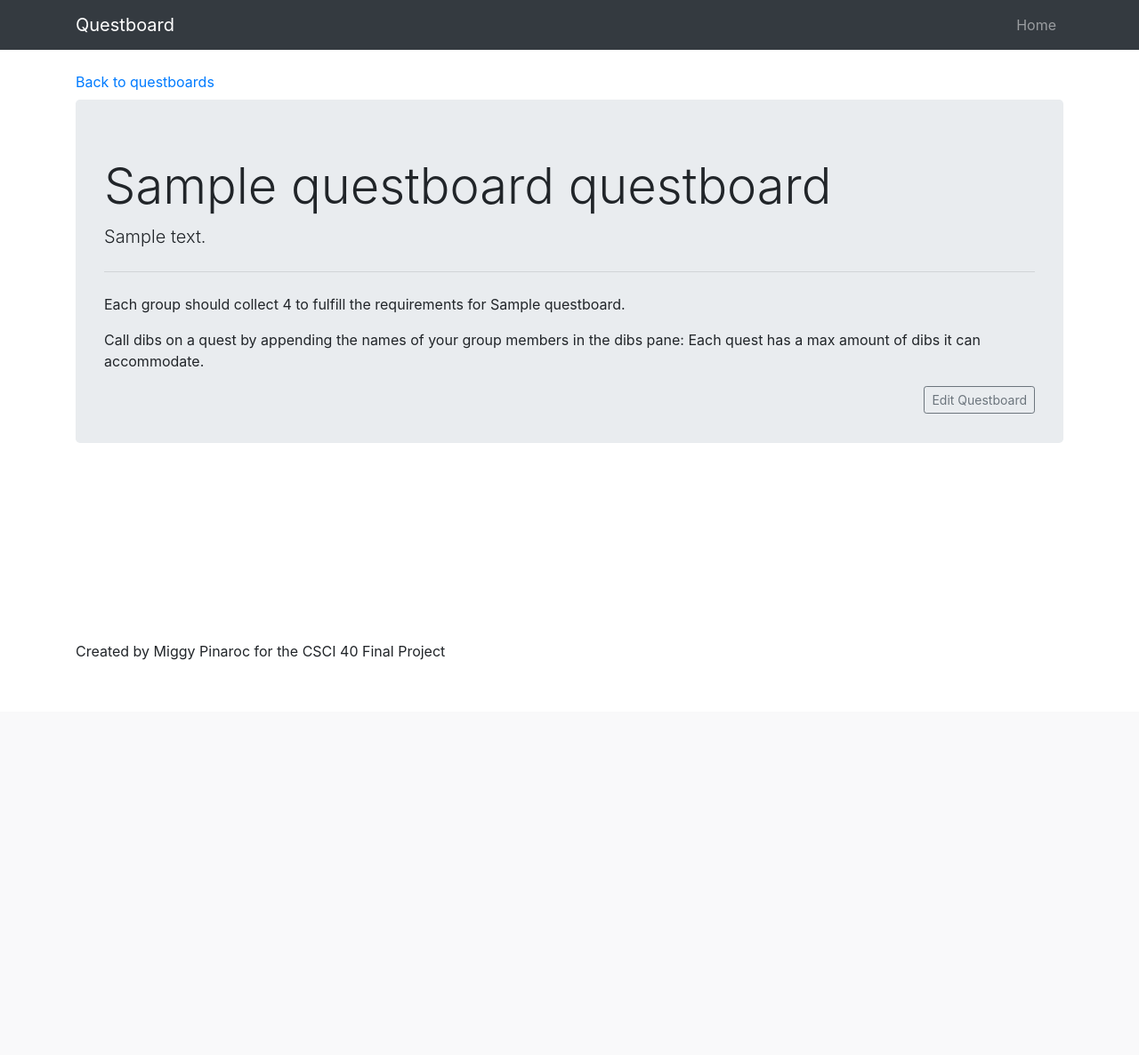
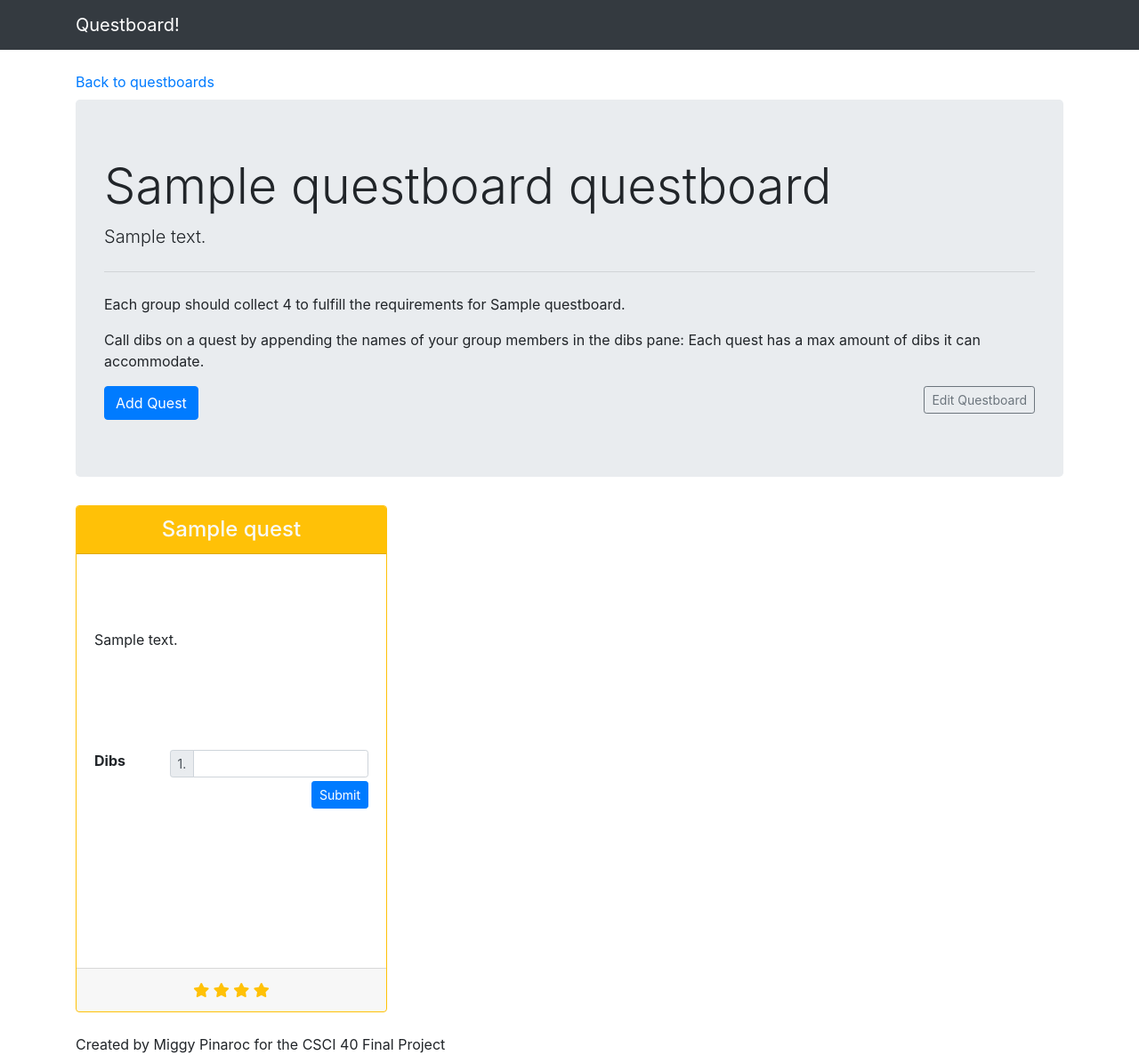
Before and after one commit to lrnzpn/questboard, a Django app: a page that uses templates/base.html in a window 1280 px wide. Shown: the whole page at 89% size. Before the commit the page ends 742 px from the top, so only its background shows below. Run offline with Django 3.2, Linux system fonts and the light colour scheme; tables that the repository leaves empty hold one stand-in row (values such as "Sample post"); some libraries are stand-ins or nearby versions.

Commit message:
added Create and Read for Quests, created card views for rendered quest

```diff
--- a/main/admin.py
+++ b/main/admin.py
@@ -3,3 +3,4 @@ from .models import *
 
 # Register your models here.
 admin.site.register(Questboard)
+admin.site.register(Quest)
--- a/main/forms.py
+++ b/main/forms.py
@@ -27,7 +27,13 @@ class QuestForm(forms.Form):
     stars = forms.IntegerField(label="Stars", min_value=1, max_value=7,
                                widget= forms.NumberInput
                            (attrs={'class':'form-control mb-3'}))
+    is_for_everyone = forms.BooleanField(label="Is the quest for everyone? (tick the box if yes):",
+                                         required=False)
+    slots = forms.IntegerField(label="Number of slots", required=False,
+                               min_value=0, max_value=7,
+                               widget= forms.NumberInput
+                           (attrs={'class':'form-control mb-3'}))
 
     class Meta:
         model = Questboard
-        fields = "__all__"
+        fields = ['name', 'description', 'stars', 'is_for_everyone', 'slots']
--- a/main/urls.py
+++ b/main/urls.py
@@ -7,5 +7,5 @@ urlpatterns = [
     path('', homepage, name='homepage'),
     path('new_questboard/', new_questboard, name="new_questboard"),
     path('questboards/', all_questboards, name="questboards"),
-    path('questboard/<str:slug>', view_questboard, name="view_questboard")
+    path('questboard/<str:slug>', view_questboard, name="view_questboard"),
 ]
--- a/main/views.py
+++ b/main/views.py
@@ -1,7 +1,7 @@
 from django.shortcuts import render, redirect
 
-from .forms import QuestboardForm
-from .models import Questboard
+from .forms import QuestboardForm, QuestForm
+from .models import Questboard, Quest
 
 # Create your views here.
 def homepage(response):
@@ -38,55 +38,32 @@ def view_questboard(response, slug):
     qb = Questboard.objects.get(slug=slug)
 
     if response.method == 'POST':
-        qb.name = response.POST.get('name')
-        qb.description = response.POST.get('description')
-        qb.required_stars = response.POST.get('required_stars')
-        qb.save()
-        return redirect('view_questboard', slug=qb.slug)
+        quest_form = QuestForm(response.POST)
+        if response.POST.get('update'):
+            qb.name = response.POST.get('qbName')
+            qb.description = response.POST.get('qbDescription')
+            qb.required_stars = response.POST.get('required_stars')
+            qb.save()
+            return redirect('view_questboard', slug=qb.slug)
+        elif quest_form.is_valid() and response.POST.get('addQuest'):
+            quest = Quest()
+            quest.questboard = qb
+            quest.name = quest_form.cleaned_data['name']
+            quest.description = quest_form.cleaned_data['description']
+            quest.stars = response.POST.get('stars')
+            quest.is_for_everyone = quest_form.cleaned_data['is_for_everyone']
+            quest.slots = response.POST.get('slots')
+            quest.save()
+            return redirect('view_questboard', slug=qb.slug)
+
+    else:
+        quest_form = QuestForm()
+
+    quests = Quest.objects.filter(questboard_id=qb.id)
 
     context = {
-        'questboard': qb
+        'questboard': qb,
+        'quest_form':quest_form,
+        'quests': quests
     }
     return render(response, "pages/questboard/questboard.html", context)
-
-def all_quests(response):
-    # qb = Questboard.objects.all()
-    # context = {
-    #     'questboards': qb
-    # }
-    return render(response, "pages/questboard/questboards.html", context)
-
-
-def new_quest(response):
-    # if response.method == 'POST':
-    #     form = QuestboardForm(response.POST)
-    #     if form.is_valid():
-    #         qb = Questboard()
-    #         qb.name = form.cleaned_data['name']
-    #         qb.description = form.cleaned_data['description']
-    #         qb.required_stars = form.cleaned_data['required_stars']
-    #         qb.save()
-    #         return redirect('view_questboard', slug=qb.slug)
-    # else:
-    #     form = QuestboardForm()
-
-    # context = {
-    #     'form': form,
-    # }
-    return render(response, "pages/questboard/new_questboard.html", context)
-
-
-def view_quest(response, slug):
-    # qb = Questboard.objects.get(slug=slug)
-
-    # if response.method == 'POST':
-    #     qb.name = response.POST.get('name')
-    #     qb.description = response.POST.get('description')
-    #     qb.required_stars = response.POST.get('required_stars')
-    #     qb.save()
-    #     return redirect('view_questboard', slug=qb.slug)
-
-    # context = {
-    #     'questboard': qb
-    # }
-    return render(response, "pages/questboard/questboard.html", context)
--- a/static/css/questboard.css
+++ b/static/css/questboard.css
@@ -0,0 +1,7 @@
+.card-desc-min-height {
+    min-height: 200px;
+}
+
+.card-dibs-min-height {
+    min-height: 225px;
+}
--- /dev/null
+++ b/static/js/script.js
@@ -0,0 +1,13 @@
+var cb = document.getElementById("id_is_for_everyone");
+var slot = document.getElementById("addQuestForm").lastElementChild;
+var slotField = document.getElementById("id_slots");
+
+cb.addEventListener("change", function() {
+    if(cb.checked == true) {
+        slot.style.display = "none";
+        slotField.value = 0;
+    } else {
+        slot.style.display = "block";
+        slotField.value = "";
+    }
+})
--- a/templates/base.html
+++ b/templates/base.html
@@ -11,6 +11,7 @@
     <link rel="stylesheet" href="https://cdnjs.cloudflare.com/ajax/libs/font-awesome/5.15.2/css/all.min.css" integrity="sha512-HK5fgLBL+xu6dm/Ii3z4xhlSUyZgTT9tuc/hSrtw6uzJOvgRr2a9jyxxT1ely+B+xFAmJKVSTbpM/CuL7qxO8w==" crossorigin="anonymous" />
     {% block stylesheets %}{% endblock stylesheets %}
     <title>{% block title %} {% endblock %} | Questboard </title>
+
 </head>
 <body>
     <header class= "site-header">
@@ -23,7 +24,7 @@
     <footer class="site-footer container">
         {% include 'partials/_footer.html' %}
     </footer>
-    <script src="{% static 'js/script.js' %}"></script>
+    <script src="{% static 'js/script.js' %}" defer></script>
     <script src="https://ajax.googleapis.com/ajax/libs/jquery/3.5.1/jquery.min.js"></script>
     <script src="https://cdn.jsdelivr.net/npm/popper.js@1.16.0/dist/umd/popper.min.js" integrity="sha384-Q6E9RHvbIyZFJoft+2mJbHaEWldlvI9IOYy5n3zV9zzTtmI3UksdQRVvoxMfooAo" crossorigin="anonymous"></script>
     <script src="https://stackpath.bootstrapcdn.com/bootstrap/4.5.0/js/bootstrap.min.js" integrity="sha384-OgVRvuATP1z7JjHLkuOU7Xw704+h835Lr+6QL9UvYjZE3Ipu6Tp75j7Bh/kR0JKI" crossorigin="anonymous"></script>
--- a/templates/pages/questboard/questboard.html
+++ b/templates/pages/questboard/questboard.html
@@ -1,5 +1,9 @@
 {% extends "base.html" %}
 {% load static %}
+
+{% block stylesheets %}
+<link rel="stylesheet" href="{% static 'css/questboard.css' %}">
+{% endblock stylesheets %}
 
 {% block title %} {{questboard.name}} {% endblock %}
 
@@ -20,9 +24,35 @@
     <p>
         Call dibs on a quest by appending the names of your group members in the dibs pane: Each quest has a max amount of dibs it can accommodate.
     </p>
+    <button type="button" class="btn btn-primary" data-toggle="modal" data-target="#addQuestModal">
+        Add Quest
+    </button>
     <button type="button" class="btn btn-outline-secondary float-right btn-sm" data-toggle="modal" data-target="#editQBModal">
         Edit Questboard
     </button>
+</div>
+
+{% include 'partials/_quests.html' %}
+
+<div class="modal fade" id="addQuestModal" tabindex="-1" role="dialog" aria-labelledby="exampleModalCenterTitle" aria-hidden="true">
+    <div class="modal-dialog modal-dialog-centered" role="document">
+      <form class="modal-content" method="POST">
+        {% csrf_token %}
+        <div class="modal-header">
+          <h5 class="modal-title" id="exampleModalCenterTitle">Add Quest</h5>
+          <button type="button" class="close" data-dismiss="modal" aria-label="Close">
+            <span aria-hidden="true">&times;</span>
+          </button>
+        </div>
+        <div class="modal-body" id="addQuestForm">
+            {{quest_form.as_p}}
+        </div>
+        <div class="modal-footer">
+            <button type="submit" class="btn btn-primary" name="addQuest" value="addQuest">Add</button>
+            <button type="button" class="btn btn-secondary" data-dismiss="modal">Close</button>
+        </div>
+      </form>
+    </div>
 </div>
 
 <div class="modal fade" id="editQBModal" tabindex="-1" role="dialog" aria-labelledby="exampleModalCenterTitle" aria-hidden="true">
@@ -30,7 +60,7 @@
       <form class="modal-content" method="POST">
         {% csrf_token %}
         <div class="modal-header">
-          <h5 class="modal-title" id="exampleModalCenterTitle">Add Key</h5>
+          <h5 class="modal-title" id="exampleModalCenterTitle">Edit Questboard details</h5>
           <button type="button" class="close" data-dismiss="modal" aria-label="Close">
             <span aria-hidden="true">&times;</span>
           </button>
@@ -39,7 +69,7 @@
             <div class="form-group">
                 <label class="col-form-label">Questboard name:</label>
                 <input
-                name="name"
+                name="qbName"
                 type="text"
                 class="form-control"
                 value="{{ questboard.name }}" />
@@ -51,7 +81,7 @@
                     class="form-control"
                     rows="3"
                     value="{{questboard.description}}"
-                    name="description"
+                    name="qbDescription"
                 >{{ questboard.description }}</textarea>
             </div>
 
@@ -66,7 +96,7 @@
                 value="{{ questboard.required_stars }}" />
             </div>
         <div class="modal-footer">
-            <button type="submit" class="btn btn-primary">Update</button>
+            <button type="submit" class="btn btn-primary" name="update" value="update">Update</button>
             <button type="button" class="btn btn-secondary" data-dismiss="modal">Close</button>
         </div>
       </form>
--- a/templates/pages/questboard/questboards.html
+++ b/templates/pages/questboard/questboards.html
@@ -32,5 +32,4 @@
     Create a Questboard
 </a>
 {% endif %}
-
 {% endblock %}
--- a/templates/partials/_footer.html
+++ b/templates/partials/_footer.html
@@ -1,5 +1,3 @@
-{% load static %}
-
 <div>
     <p>Created by Miggy Pinaroc for the CSCI 40 Final Project</p>
 </div>
--- a/templates/partials/_navbar.html
+++ b/templates/partials/_navbar.html
@@ -2,23 +2,6 @@
 
 <nav class="navbar navbar-expand-lg fixed-top navbar-dark bg-dark">
     <div class="container">
-        <a class="navbar-brand" href="/">Questboard</a>
-        <button class="navbar-toggler" type="button" data-toggle="collapse" data-target="#navbarSupportedContent" aria-controls="navbarSupportedContent" aria-expanded="false" aria-label="Toggle navigation">
-      <span class="navbar-toggler-icon"></span>
-    </button>
-
-    <div class="collapse navbar-collapse" id="navbarSupportedContent">
-      <ul class="navbar-nav ml-auto">
-        {% with url_name=request.resolver_match.url_name %}
-        <li class="nav-item">
-          <a
-            class="nav-link {% if url_name == 'homepage' %}active{% endif %}"
-            href="{% url 'homepage' %}"
-            >Home</a>
-        </li>
-
-          {% endwith %}
-      </ul>
+        <a class="navbar-brand" href="/">Questboard!</a>
     </div>
-    </div>
-  </nav>
+</nav>
--- /dev/null
+++ b/templates/partials/_quests.html
@@ -0,0 +1,89 @@
+{% if quests %}
+{% for q in quests %}
+    {% if forloop.first %}<div class="row">{% endif %}
+    <div class="col-md-4">
+        <div class="card mb-4
+        {% if q.stars == 1%}
+        border-info
+        {% elif q.stars == 2 %}
+        border-success
+        {% elif q.stars == 3 %}
+        border-primary
+        {% elif q.stars == 4 %}
+        border-warning
+        {% else %}
+        border-danger
+        {% endif %}" id="{{q.slug}}">
+            <h4 class="card-header text-center text-light
+            {% if q.stars == 1%}
+            bg-info
+            {% elif q.stars == 2 %}
+            bg-success
+            {% elif q.stars == 3 %}
+            bg-primary
+            {% elif q.stars == 4 %}
+            bg-warning
+            {% else %}
+            bg-danger
+            {% endif %}">
+                {{ q.name }}
+            </h4>
+            <div class="card-body">
+                <div class="card-desc-min-height d-flex justify-content-start align-items-center">
+                    <p class="card-text mb-5">
+                        {{ q.description }}
+                    </p>
+                </div>
+                <div class="row card-dibs-min-height">
+                    <div class="col-lg-3">
+                        <b>Dibs</b>
+                    </div>
+                    <div class="col-lg-9">
+                        {% if q.slots %}
+                        <form method="POST">
+                            {% csrf_token %}
+                            {% with ''|center:q.slots as range %}
+                            {% for _ in range %}
+                            <div class="input-group input-group-sm mb-1">
+                                <div class="input-group-prepend">
+                                  <span class="input-group-text">{{forloop.counter}}.</span>
+                                </div>
+                                <input
+                                name="slot{{forloop.counter}}"
+                                type="text"
+                                class="form-control form-control-sm"
+                                id="slot{{forloop.counter}}" />
+                              </div>
+
+                            {% endfor %}
+                            {% endwith %}
+                            <button type="submit" class="btn btn-primary btn-sm float-right" name="addSlot" value="addSlot">Submit</button>
+                        </form>
+                        {% else %}
+                        <p class="lead">
+                            All students will participate in this quest
+                        </p>
+                        {% endif %}
+                    </div>
+                </div>
+            </div>
+            <div class="card-footer text-center text-warning">
+                <div class="card-text">
+                    {% with ''|center:q.stars as range %}
+                    {% for _ in range %}
+                    <i class="fas fa-star"></i>
+                    {% endfor %}
+                    {% endwith %}
+                </div>
+                <div class="card-text">
+
+                </div>
+            </div>
+        </div>
+    </div>
+    {% if forloop.counter|divisibleby:"3" %}</div><div class="row">{% endif %}
+    {% if forloop.last %}</div>{% endif %}
+{% endfor %}
+{% else %}
+<h1 class="text-center">No quests posted</h1>
+{% endif %}
```
Also changed, not shown: main/models.py (+5 -2 lines), main/migrations/0003_auto_20210404_1920.py (added), main/migrations/0004_auto_20210405_0345.py (added), main/migrations/0005_auto_20210405_0358.py (added).
